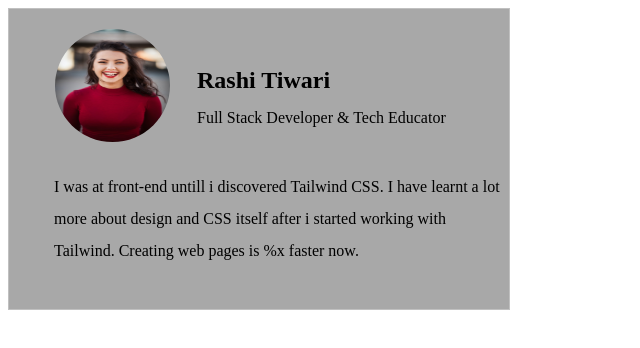
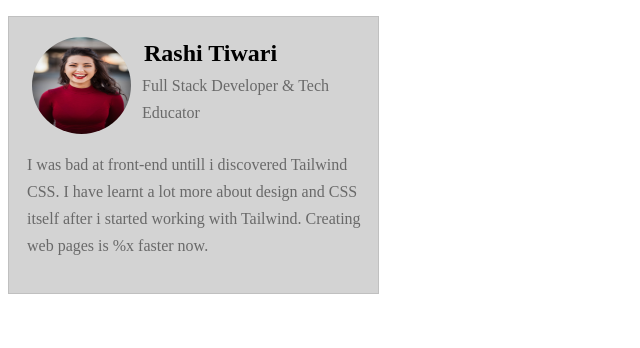
Before and after one commit to RashiTiwari1994/profilepage, a plain HTML site: page index.html in a window 1280 px wide. Shown: the whole page, without its empty margins (0-640 px from the left). Drawn offline with Linux system fonts and the light colour scheme.

Commit message:
Initial commit

```diff
--- a/index.html
+++ b/index.html
@@ -13,7 +13,7 @@
         <img src="img/profile.jpg" alt="Error in loading image" >
         <h2 class="first"> Rashi Tiwari</h2>
             <p class="title">Full Stack Developer & Tech Educator</p>
-            <p> I was at front-end untill i discovered Tailwind CSS.
+            <p> I was  bad at front-end untill i discovered Tailwind CSS.
                 I have learnt a lot more about design and CSS itself after i started working with Tailwind.
                 Creating web pages is %x faster now.</p>
 
--- a/profile.css
+++ b/profile.css
@@ -1,28 +1,37 @@
 img {
     border-radius: 50%;
     margin-top: 20px;
-    width: 115px;
-    height: 113px;
-    margin-left: 46px;
+    width: 99px;
+    height: 97px;
+    margin-left: 23px;
+    object-fit: fills;
+}
+
+.first {
+    margin-top: -98px;
+    margin-left: 135px;
+}
+
+.title {
+    margin-top: -15px;
+    margin-left: 133px;
+}
+
+p {
+    line-height: 27px;
+    margin-left: 18px;
+    margin-top: 25px;
+}
+
+   .container {
+    width: 369px;
+    height: 276px;
+    border: 1px solid silver;
+    background-color: lightgrey;
+    margin-top: 16px;
 }
 
 
-   .first{
-    margin-top: -79px;
-    margin-left: 188px;
-   }
-   .title{
-    margin-top: -12px;
-    margin-left: 188px;
-   }
-   p{
-    line-height: 32px;
-    margin-left: 45px;
-    margin-top: 37px;
-   }
-   .container{
-    width: 500px;
-    height: 300px;
-    border: 1px solid silver;
-    background-color:  rgba(128, 128, 128, 0.685)
-   }
+title, p {
+    color: dimgrey;
+}
```
